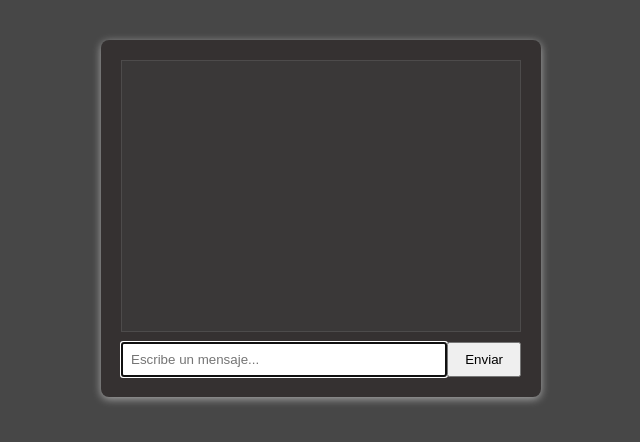
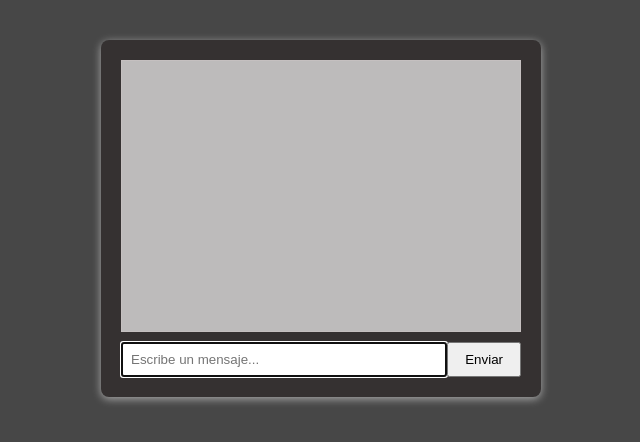
Before and after one commit to Dragonsworld47/chatsmr2, a website: page index.html in a window 1280 px wide. Both pictures are taken after typing "Sample" into the empty fields and a click on the button "Entrar al chat". Shown: the whole page, without its empty margins (319-959 px from the left). Drawn offline with nearby package versions, Linux system fonts and the light colour scheme; no server answers.

Commit message:
Add files via upload

```diff
--- a/index.html
+++ b/index.html
@@ -1,12 +1,12 @@
 <!DOCTYPE html>
 <html lang="es">
 <head>
-    <meta charset="UTF-8">
-    <title>Chat Anónimo</title>
+    <meta charset="UTF-8 color-scheme=white">
+    <title>SMR chat</title>
     <style>
         body { font-family: Arial, sans-serif; background: #474747; }
         #chat-container { width: 400px; margin: 40px auto; background: #353131; border-radius: 8px; box-shadow: 0 2px 8px #aaa; padding: 20px; }
-        #messages { height: 250px; overflow-y: auto; border: 1px solid #4d4b4b; padding: 10px; margin-bottom: 10px; background: #3a3838; }
+        #messages { height: 250px; overflow-y: auto; border: 1px solid #c5c0c0; padding: 10px; margin-bottom: 10px; background: #bdbbbb; }
         #input-container { display: flex; }
         #input-container input[type="text"] { flex: 1; padding: 8px; }
         #input-container button { padding: 8px 16px; }
```
